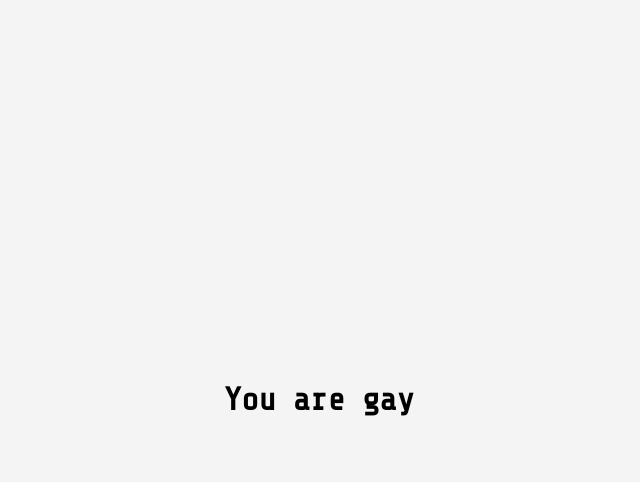
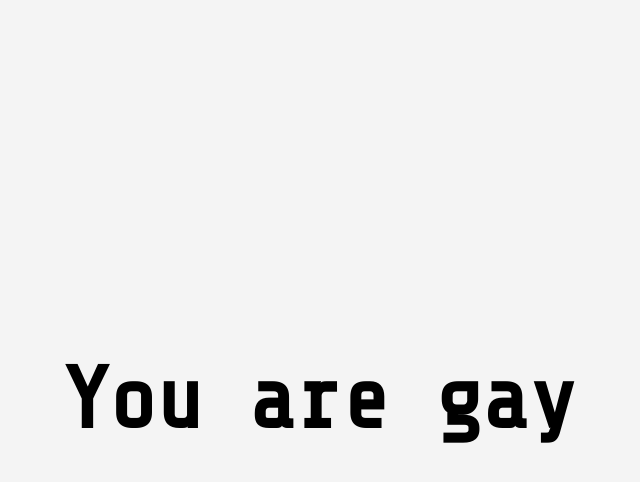
Before and after one commit to neuropathy0829/AreYouGay, a plain HTML site: page index.html in a window 1280 px wide. Both pictures are taken after a click on the button "Yes". Shown: the whole page, without its empty margins (321-961 px from the left). Drawn offline with nearby package versions, Linux system fonts and the light colour scheme.

Commit message:
更新 style.css

```diff
--- a/style.css
+++ b/style.css
@@ -15,7 +15,7 @@ body {
   text-align: center;
   font-size: 270%;
 }
-#IamGay {
+#Youaregay {
   text-align: center;
   font-size: 270%;
 }
```
